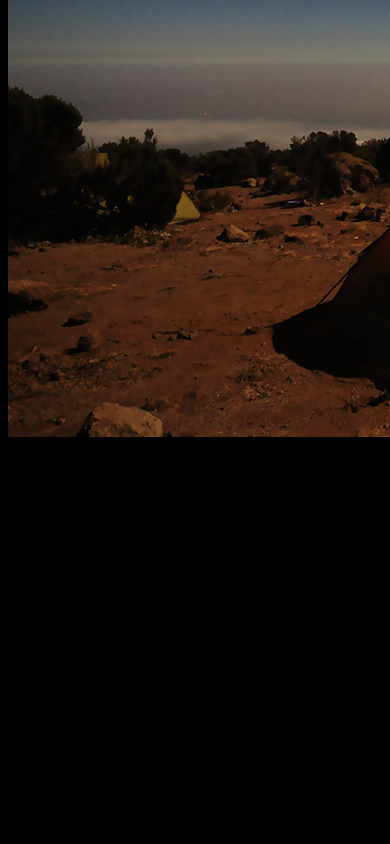
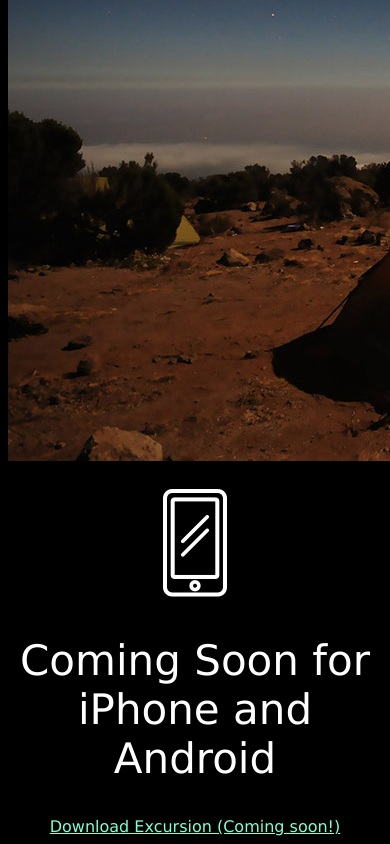
Before and after one commit to Jdman214/excursion, a plain HTML site: page index.html in a window 390 px wide. Shown: the part 842-1686 px from the top of the page. Before the commit the page ends 1291 px from the top, so only its background shows below. Drawn offline with Linux system fonts and the light colour scheme.

Commit message:
Add Coming soon section, CSS styling for links and iphone logo

```diff
--- a/index.html
+++ b/index.html
@@ -10,7 +10,7 @@
     <header>
         <h1>Discover hidden places in the world around you</h1>
     </header>
-    <div>
+    <div class="bott-padding">
         <a href="">Download Excursion (Coming soon!)</a>
     </div>
     <!-- Video loop -->
@@ -25,5 +25,11 @@
         <p>Excursion remembers places you like, and recommends new points of interest around you.</p>\
         <img src="./resources/images/camp.jpg" alt="Tent on red rocky dirt with lantern lit on the inside">
     </div>
+    <!-- Coming soon section-->
+    <div>
+        <img id="iphone-logo" src="./resources/images/phone.png" alt="">
+        <h2>Coming Soon for iPhone and Android</h2>
+        <a href="">Download Excursion (Coming soon!)</a>
+    </div>
 </body>
 </html>
--- a/resources/css/style.css
+++ b/resources/css/style.css
@@ -26,3 +26,11 @@ p {
     font-size: 21px;
     color: gray;
 }
+
+.bott-padding {
+    padding-bottom: 1.5rem;
+}
+
+#iphone-logo {
+    padding-top: 1.5rem;
+}
```
